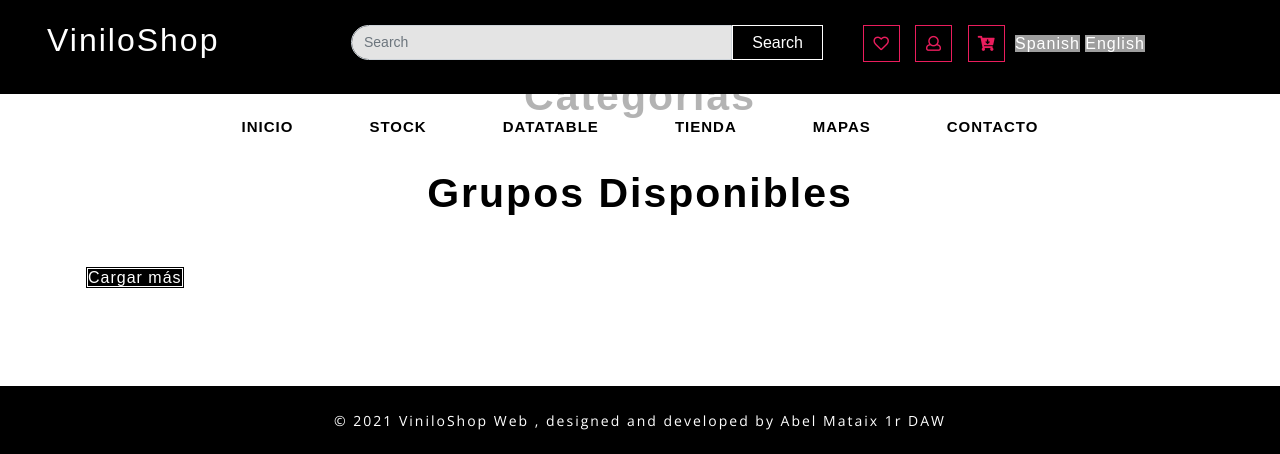
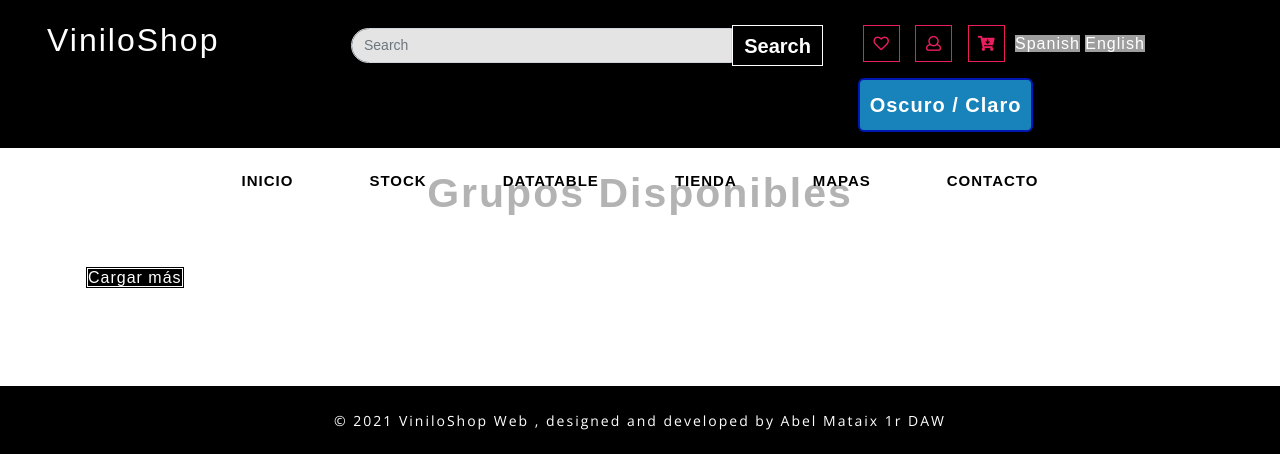
Before and after one commit to abmataix5/ViniloShop, a PHP site: page /index.php?page=controller_home&op=list in a window 1280 px wide. Shown: the top 454 px of the page. Run offline with PHP 8.4, Linux system fonts and the light colour scheme; data that the repository does not hold is empty; some libraries are stand-ins or nearby versions; some web fonts are replaced; grey boxes are pictures that could not be loaded.

Commit message:
+Modo Oscuro

```diff
--- a/module/home/view/home.js
+++ b/module/home/view/home.js
@@ -175,6 +175,9 @@
 
     }
 
+
+
+
 $(document).ready(function () {
   carousel_owl();
   categories();
--- a/module/home/view/home1.html
+++ b/module/home/view/home1.html
@@ -13,7 +13,10 @@
     <section class="about py-lg-4 py-md-3 py-sm-3 py-3" id="about">
         <div class="container py-lg-5 py-md-5 py-sm-4 py-4">
            <h3 class="title text-center mb-lg-5 mb-md-4  mb-sm-4 mb-3" id="productos">Categorias</h3>
+
            <div id = "categories" class="row banner-below-w3l">
+
+
 
         </div>
 
@@ -23,5 +26,12 @@
         </div>
 
         <a id="loadmore">Cargar más</a>
+
+        <script type="text/javascript">
+         function cambiarModo() {
+           var cuerpoweb = document.body;
+           cuerpoweb.classList.toggle("oscuro");
+         }
+       </script>
      </section>
      <!-- //Categorias de productos -->
--- a/view/css/css.css
+++ b/view/css/css.css
@@ -244,3 +244,24 @@
     margin-right: 10px;
     margin-bottom: 20px;
   }
+
+  .btn{
+    text-decoration: none;
+    padding: 10px;
+    font-weight: 600;
+    font-size: 20px;
+    color: #ffffff;
+    background-color: #1883ba;
+    border-radius: 6px;
+    border: 2px solid #0016b0;
+  }
+  .btn:hover{
+    color: #1883ba;
+    background-color: #ffffff;
+  }
+
+
+  .oscuro{
+    background-color: #1f1f1f;
+    color: #f1eded;
+}
--- a/view/inc/header.php
+++ b/view/inc/header.php
@@ -39,6 +39,7 @@
                            <li>
                            <a class = "boton_en">English</a>
                            </li>
+                           <li> <a type="button" class="btn btn-dark" onclick="cambiarModo()">Oscuro / Claro</a></li>
 
                         </ul>
                      </div>
--- a/view/inc/top_page_home.php
+++ b/view/inc/top_page_home.php
@@ -44,6 +44,13 @@
 <script type="text/javascript" src="module/home/view/home.js"></script>
 
 
+<script type="text/javascript">
+         function cambiarModo() {
+           var cuerpoweb = document.body;
+           cuerpoweb.classList.toggle("oscuro");
+         }
+       </script>
+
 
 
 
```
Also changed, not shown: view/inc/top_page_discos.php (+6 -1 lines), view/inc/top_page_order.php (+6 -1 lines), view/inc/top_page_shop.php (+6 -1 lines), module/shop/view/shop.html (line endings or trailing spaces).
